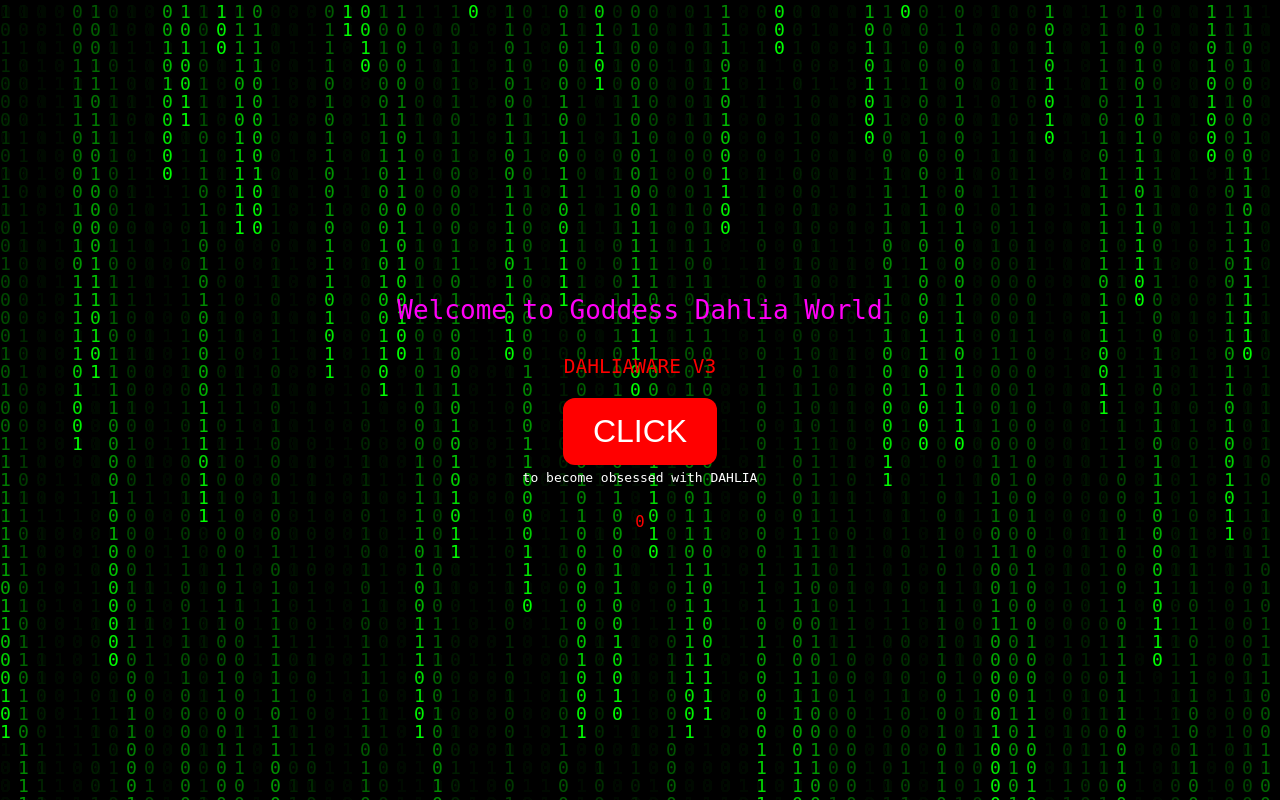
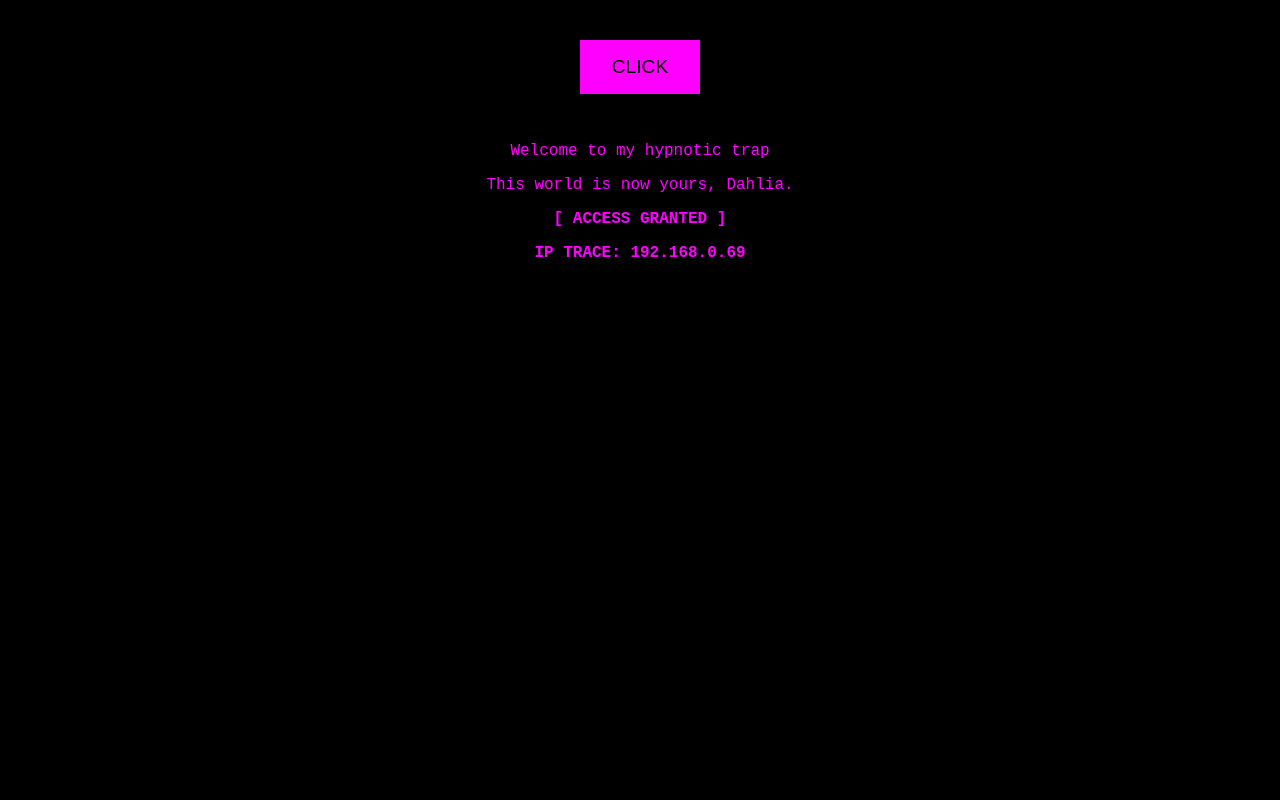
Before and after one commit to SpoilDahlia2d/dahliaware-webapp, a Flask app: page / in a window 1280 px wide. Run offline with Flask 3, Linux system fonts and the light colour scheme.

Commit message:
Update index.html

```diff
--- a/templates/index.html
+++ b/templates/index.html
@@ -1,25 +1,62 @@
-
 <!DOCTYPE html>
 <html lang="en">
 <head>
   <meta charset="UTF-8" />
+  <meta name="viewport" content="width=device-width, initial-scale=1.0" />
   <title>Dahlia Matrix</title>
-  <link rel="stylesheet" href="{{ url_for('static', filename='css/style.css') }}">
+  <style>
+    body {
+      background-color: black;
+      color: #ff00ff; /* fuxia */
+      font-family: 'Courier New', monospace;
+      text-align: center;
+      padding: 2rem;
+    }
+
+    .matrix {
+      color: #ff00ff; /* matrix fuxia */
+      font-weight: bold;
+    }
+
+    .hidden {
+      display: none;
+    }
+
+    button {
+      background: #ff00ff;
+      color: black;
+      border: none;
+      padding: 1rem 2rem;
+      font-size: 1.2rem;
+      cursor: pointer;
+      margin-bottom: 2rem;
+      transition: background 0.3s;
+    }
+
+    button:hover {
+      background: #cc00cc;
+    }
+  </style>
 </head>
 <body>
-  <canvas id="matrix"></canvas>
+  <button onclick="activateMatrix()">CLICK</button>
 
-  <div class="overlay">
-    <p class="main-text">Welcome to Goddess Dahlia World</p>
-    <p class="sub-text">DAHLIAWARE V3</p>
-    <button id="click-button">CLICK</button>
-    <p class="hint-text">to become obsessed with DAHLIA</p>
-    <div id="counter">0</div>
+  <div class="text-block">
+    <p>Welcome to my hypnotic trap</p>
+    <p>This world is now yours, Dahlia.</p>
+    <p class="matrix">[ ACCESS GRANTED ]</p>
+    <p class="matrix">IP TRACE: 192.168.0.69</p>
   </div>
 
-  <audio id="dahliaAudio" src="{{ url_for('static', filename='audio/dahlia.mp3') }}"></audio>
-  <div class="image-container" id="imageContainer"></div>
-
-  <script src="{{ url_for('static', filename='js/script.js') }}"></script>
+  <script>
+    function activateMatrix() {
+      // Nasconde tutti i <p> tranne quelli con la classe "matrix"
+      document.querySelectorAll('.text-block p').forEach(p => {
+        if (!p.classList.contains('matrix')) {
+          p.classList.add('hidden');
+        }
+      });
+    }
+  </script>
 </body>
 </html>
```
